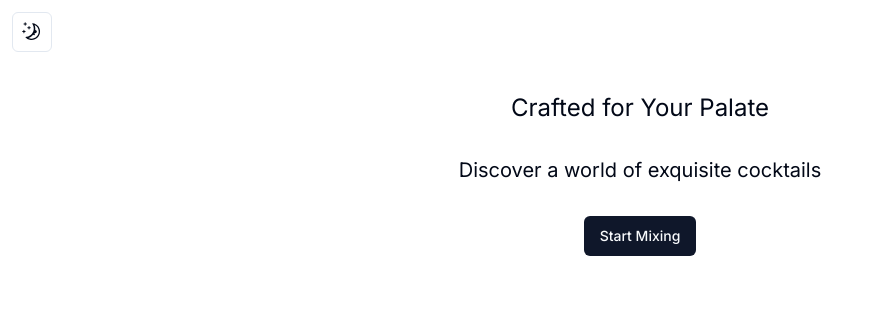
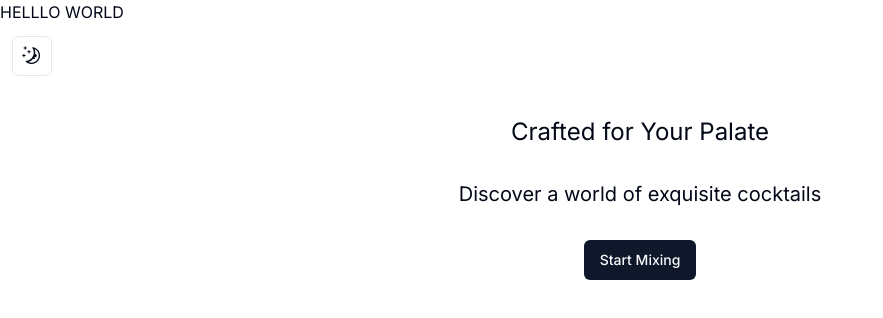
Before and after one commit to kingkwongsta/mixology, a Next.js app: page / in a window 1280 px wide. Shown: the top 318 px of the page, without its empty margins (0-883 px from the left). Built offline with nearby package versions, Linux system fonts and the light colour scheme.

Commit message:
move header into the body and wrap all contents in main

```diff
--- a/src/app/layout.js
+++ b/src/app/layout.js
@@ -1,3 +1,4 @@
+import Header from "./components/Header";
 import { Inter } from "next/font/google";
 import "./globals.css";
 import { ThemeProvider } from "@/components/theme-provider";
@@ -18,7 +19,10 @@ export default function RootLayout({ children }) {
         enableSystem
         disableTransitionOnChange
       >
-        <body className={inter.className}>{children}</body>
+        <body className={inter.className}>
+          <Header />
+          <main>{children}</main>
+        </body>
       </ThemeProvider>
     </html>
   );
```
